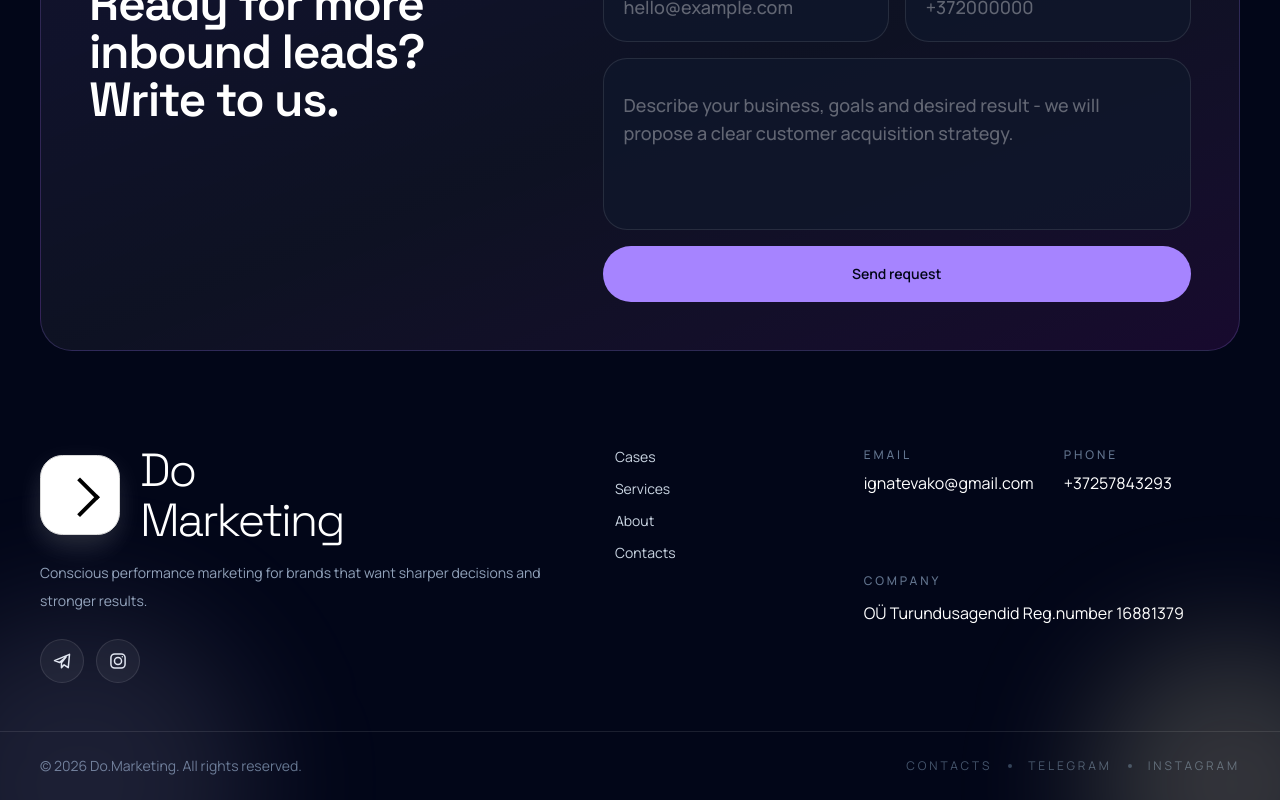
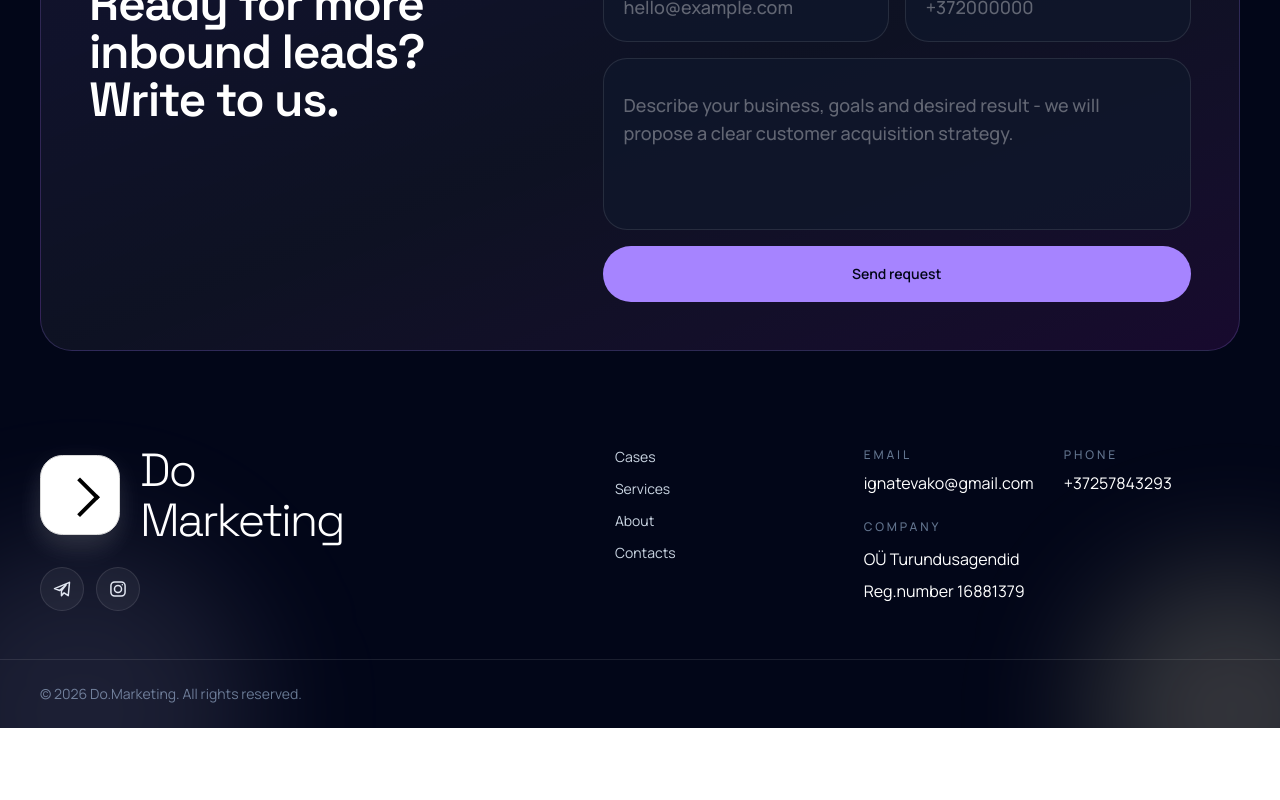
Before and after one commit to ignatevako-ko/site, a Next.js app: page / in a window 1280 px wide. Shown: the part 3944-4744 px from the top of the page. After the commit the page ends 4672 px from the top, so only its background shows below. Built offline with nearby package versions, Linux system fonts and the light colour scheme.

Commit message:
Polish footer contact layout

```diff
--- a/src/components/site-footer.tsx
+++ b/src/components/site-footer.tsx
@@ -22,9 +22,6 @@ export function SiteFooter({ content, language }: SiteFooterProps) {
       <div className="mx-auto grid w-full max-w-7xl gap-12 px-6 py-12 lg:grid-cols-[1.05fr_0.4fr_0.75fr] lg:px-10">
         <div className="space-y-4">
           <BrandLogo />
-          <p className="max-w-xl text-sm leading-7 text-slate-400">
-            {content.footer.text}
-          </p>
 
           <div className="flex items-center gap-3 pt-2">
             <a
@@ -60,7 +57,7 @@ export function SiteFooter({ content, language }: SiteFooterProps) {
           ))}
         </nav>
 
-        <div className="grid gap-6 sm:grid-cols-2 lg:grid-cols-1 xl:grid-cols-2">
+        <div className="grid content-start gap-6 sm:grid-cols-2">
           <div className="space-y-2">
             <p className="text-xs font-medium uppercase tracking-[0.24em] text-slate-500">
               {content.contacts.labels.email}
@@ -85,24 +82,20 @@ export function SiteFooter({ content, language }: SiteFooterProps) {
             </a>
           </div>
 
-          <div className="space-y-2 sm:col-span-2 lg:col-span-1 xl:col-span-2">
+          <div className="space-y-2 sm:col-span-2">
             <p className="text-xs font-medium uppercase tracking-[0.24em] text-slate-500">
               {content.contacts.labels.company}
             </p>
-            <p className="max-w-sm text-base leading-8 text-white">{content.contacts.company}</p>
+            <div className="max-w-sm text-base leading-8 text-white">
+              <p>OÜ Turundusagendid</p>
+              <p>Reg.number 16881379</p>
+            </div>
           </div>
         </div>
       </div>
 
-      <div className="mx-auto flex w-full max-w-7xl flex-col gap-4 border-t border-white/10 px-6 py-6 text-sm text-slate-500 sm:flex-row sm:items-center sm:justify-between lg:px-10">
+      <div className="mx-auto flex w-full max-w-7xl border-t border-white/10 px-6 py-6 text-sm text-slate-500 lg:px-10">
         <p>{content.footer.copyright}</p>
-        <div className="flex items-center gap-4 text-xs uppercase tracking-[0.24em] text-slate-600">
-          <span>{content.sections.contacts}</span>
-          <span className="h-1 w-1 rounded-full bg-slate-700" />
-          <span>Telegram</span>
-          <span className="h-1 w-1 rounded-full bg-slate-700" />
-          <span>Instagram</span>
-        </div>
       </div>
     </footer>
   );
```
